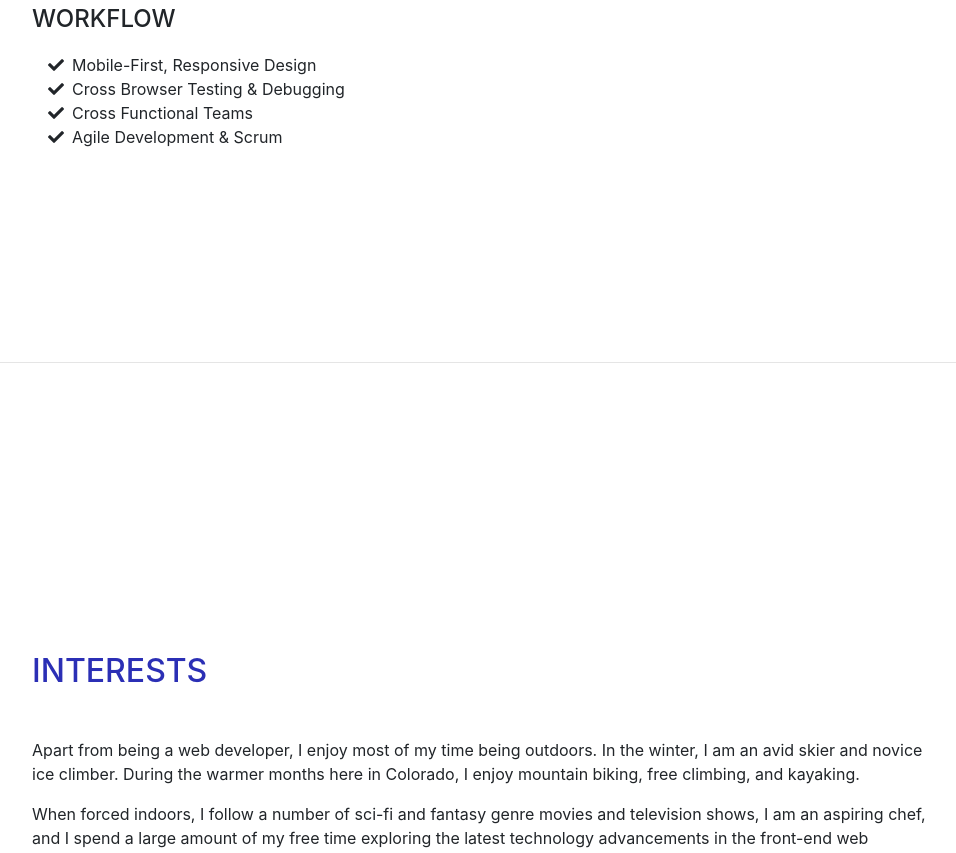
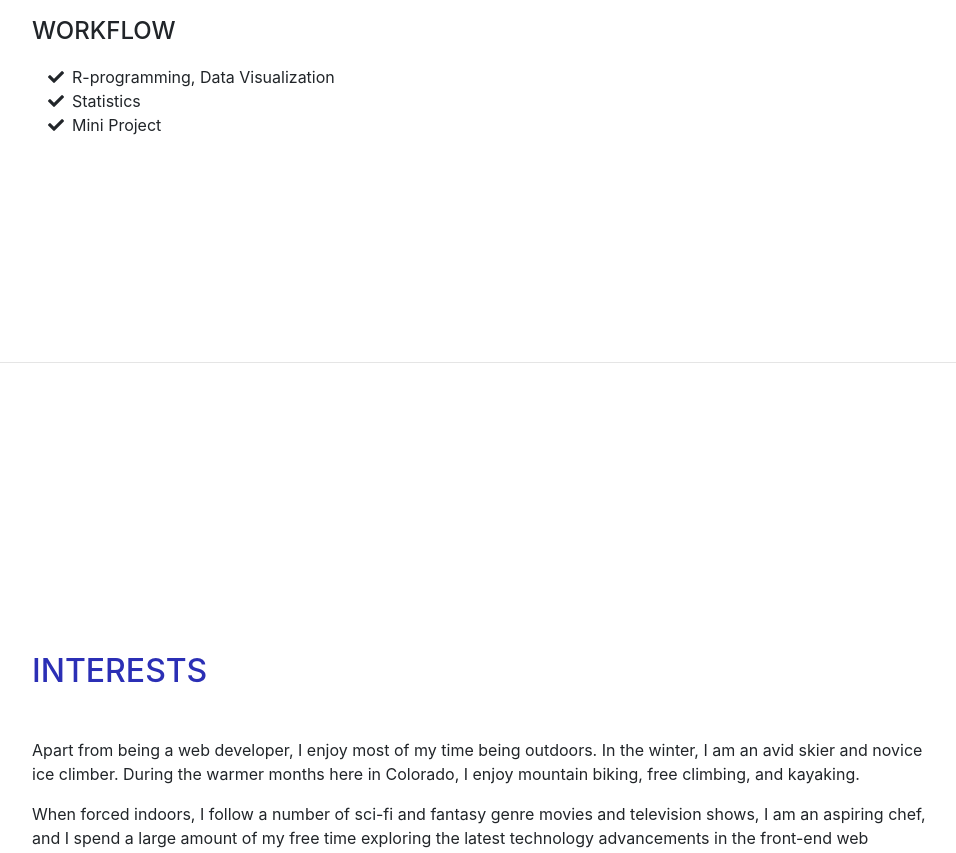
Before and after one commit to starkwon/portpolio, a website with bundled scripts: page index.html in a window 1280 px wide. Shown: the part 2841-3694 px from the top of the page, without its empty margins (288-1244 px from the left). Built offline with nearby package versions, Linux system fonts and the light colour scheme; a web font is replaced by a local one.

Commit message:
Update index.html

```diff
--- a/index.html
+++ b/index.html
@@ -165,16 +165,13 @@
         <ul class="fa-ul mb-0">
           <li>
             <i class="fa-li fa fa-check"></i>
-            Mobile-First, Responsive Design</li>
+            R-programming, Data Visualization</li>
           <li>
             <i class="fa-li fa fa-check"></i>
-            Cross Browser Testing &amp; Debugging</li>
+            Statistics</li>
           <li>
             <i class="fa-li fa fa-check"></i>
-            Cross Functional Teams</li>
-          <li>
-            <i class="fa-li fa fa-check"></i>
-            Agile Development &amp; Scrum</li>
+            Mini Project</li>
         </ul>
       </div>
     </section>
```
